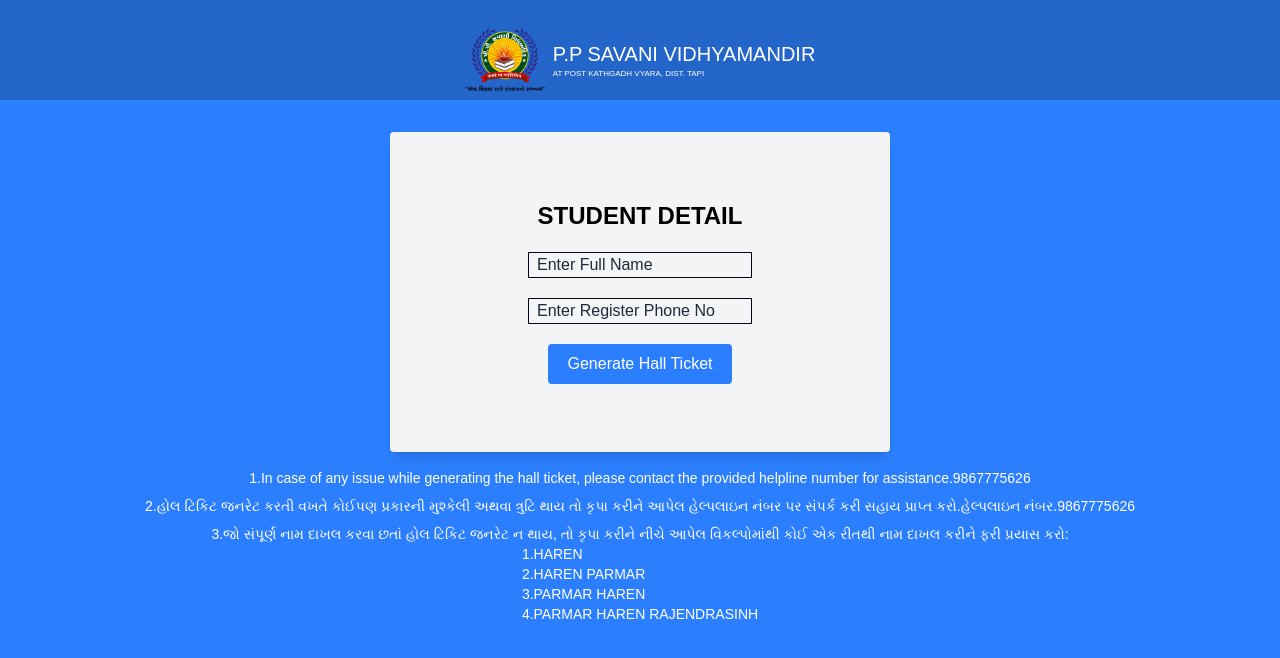
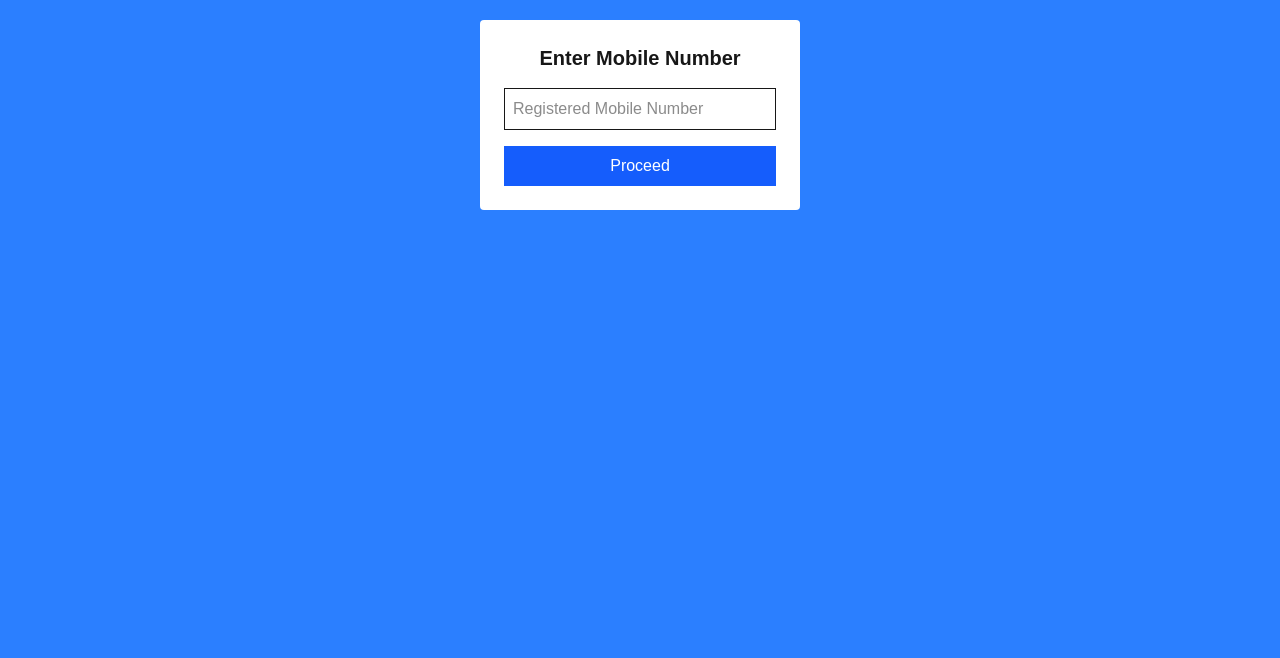
Before and after one commit to harendrasinp/Hallticket, a Next.js app: page / in a window 1280 px wide. Shown: the top 658 px of the page. Built offline with nearby package versions, Linux system fonts and the light colour scheme.

Commit message:
update project

```diff
--- a/src/app/page.js
+++ b/src/app/page.js
@@ -1,107 +1,103 @@
 "use client";
 import { useState } from "react";
 import axios from "axios";
-import InfoData from "@/utils/data";
+
 export default function Home() {
-  const [fullName, setFullName] = useState("");
   const [mobile, setMobile] = useState("");
+  const [students, setStudents] = useState([]);
+  const [selectedStudent, setSelectedStudent] = useState(null);
   const [pdfUrl, setPdfUrl] = useState("");
   const [loading, setLoading] = useState(false);
 
-  const generateHallTicket = async () => {
-    if (!fullName || !mobile) {
-      alert("Please enter name and mobile number");
-      return;
-    }
+  /* ===== STEP 1: CHECK MOBILE ===== */
+  const checkMobile = async () => {
+    if (!mobile) return alert("Enter mobile number");
 
     try {
       setLoading(true);
+      const res = await axios.post(
+        "https://hallticketbackend.onrender.com/api/students/get-students-by-mobile",
+        { mobile }
+      );
 
+      if (res.data.count === 1) {
+        generateHallTicket(res.data.students[0].id);
+      } else {
+        setStudents(res.data.students);
+      }
+
+    } catch (err) {
+      alert(err.response?.data?.message || "Server error");
+    } finally {
+      setLoading(false);
+    }
+  };
+
+  /* ===== STEP 2: GENERATE PDF ===== */
+  const generateHallTicket = async (studentId) => {
+    try {
+      setLoading(true);
       const res = await axios.post(
         "https://hallticketbackend.onrender.com/api/students/generate-hallticket",
-        { fullName, mobile }
+        { studentId }
       );
 
-      setPdfUrl(
-        `https://hallticketbackend.onrender.com${res.data.pdfUrl}`
-      );
-    } catch (error) {
-      alert(
-        error.response?.data?.message || "Server not responding"
-      );
+      setPdfUrl(`https://hallticketbackend.onrender.com${res.data.pdfUrl}`);
+      setSelectedStudent(studentId);
+    } catch {
+      alert("Failed to generate hall ticket");
     } finally {
       setLoading(false);
     }
   };
 
   return (
-    <div className="bg-blue-500 w-full h-screen flex flex-col items-center">
+    <div className="min-h-screen bg-blue-500 flex flex-col items-center p-5">
 
-      {/* HEADER */}
-      <div className="w-full h-25 bg-gray-900/25 flex items-center justify-center pt-5">
-        <div>
-          <img src="/logo.png" alt="Logo" className="w-20 h-16 mr-2" />
-        </div>
-        <div>
-          <div className="text-white text-xl">
-            P.P SAVANI VIDHYAMANDIR
-          </div>
-          <div className="text-[0.5rem] text-white">
-            AT POST KATHGADH VYARA, DIST. TAPI
-          </div>
-        </div>
-      </div>
+      <div className="bg-white p-6 rounded w-80 text-center space-y-4">
 
-      {/* FORM BOX */}
-      <div className="w-90 h-80 bg-gray-100 rounded-sm lg:w-125 flex flex-col items-center justify-center gap-5 p-5 shadow-lg mt-8">
-
-        <span className="text-black font-bold text-2xl">
-          STUDENT DETAIL
-        </span>
+        <h2 className="text-xl font-bold">Enter Mobile Number</h2>
 
         <input
-          type="text"
-          placeholder="Enter Full Name"
-          value={fullName}
-          onChange={(e) => setFullName(e.target.value.toUpperCase())}
-          className="w-56 border border-gray-950 px-2 text-black placeholder-gray-800"
-        />
-
-        <input
-          type="text"
-          placeholder="Enter Register Phone No"
+          className="border w-full p-2"
+          placeholder="Registered Mobile Number"
           value={mobile}
-          onChange={(e) => setMobile(e.target.value)}
-          className="w-56 border border-gray-950 px-2 text-black placeholder-gray-800"
+          onChange={e => setMobile(e.target.value)}
         />
 
         <button
-          onClick={generateHallTicket}
+          onClick={checkMobile}
+          className="bg-blue-600 text-white px-4 py-2 w-full"
           disabled={loading}
-          className="bg-blue-500 text-white px-5 py-2 rounded-sm"
         >
-          {loading ? "Generating..." : "Generate Hall Ticket"}
+          {loading ? "Checking..." : "Proceed"}
         </button>
 
+        {/* ===== MULTIPLE STUDENTS ===== */}
+        {students.length > 0 && (
+          <div className="text-left">
+            <p className="font-semibold mt-3">Select Your Name:</p>
+            {students.map(s => (
+              <button
+                key={s.id}
+                onClick={() => generateHallTicket(s.id)}
+                className="block w-full text-left border px-2 py-1 mt-1 hover:bg-gray-100"
+              >
+                {s.fullName}
+              </button>
+            ))}
+          </div>
+        )}
+
+        {/* ===== PDF OPTIONS ===== */}
         {pdfUrl && (
-          <div className="flex gap-4">
-            <a
-              href={pdfUrl}
-              target="_blank"
-              rel="noopener noreferrer"
-              className="text-blue-600 underline"
-            >
-              View PDF
+          <div className="flex flex-col gap-2 mt-4">
+            <a href={pdfUrl} target="_blank" className="text-blue-600 underline">
+              View Hall Ticket
             </a>
-
-            <a
-              href={pdfUrl}
-              download
-              className="text-green-600 underline"
-            >
+            <a href={pdfUrl} download className="text-green-600 underline">
               Download
             </a>
-
             <button
               onClick={() => window.open(pdfUrl).print()}
               className="text-red-600 underline"
@@ -110,28 +106,8 @@ export default function Home() {
             </button>
           </div>
         )}
+
       </div>
-
-      {/* HELP MESSAGE (OUTSIDE FORM BOX) */}
-      <p className="mt-4 text-sm text-white text-center px-4">
-        {InfoData.English}
-      </p>
-      <p className="mt-2 text-sm text-white text-center px-4">
-        {InfoData.Gujarati}
-      </p>
-      <p className="mt-2 text-sm text-white text-center px-4">
-        {InfoData.Ticket}
-        <div className="flex flex-col justify-center items-center">
-          <div className="flex flex-col items-start">
-            {InfoData.Example.map((example, index) => (
-              <div key={index} className="text-sm text-white">
-                 {index+1}.{example}
-              </div>
-            ))}
-          </div>
-        </div>
-      </p>
-
     </div>
   );
 }
```
